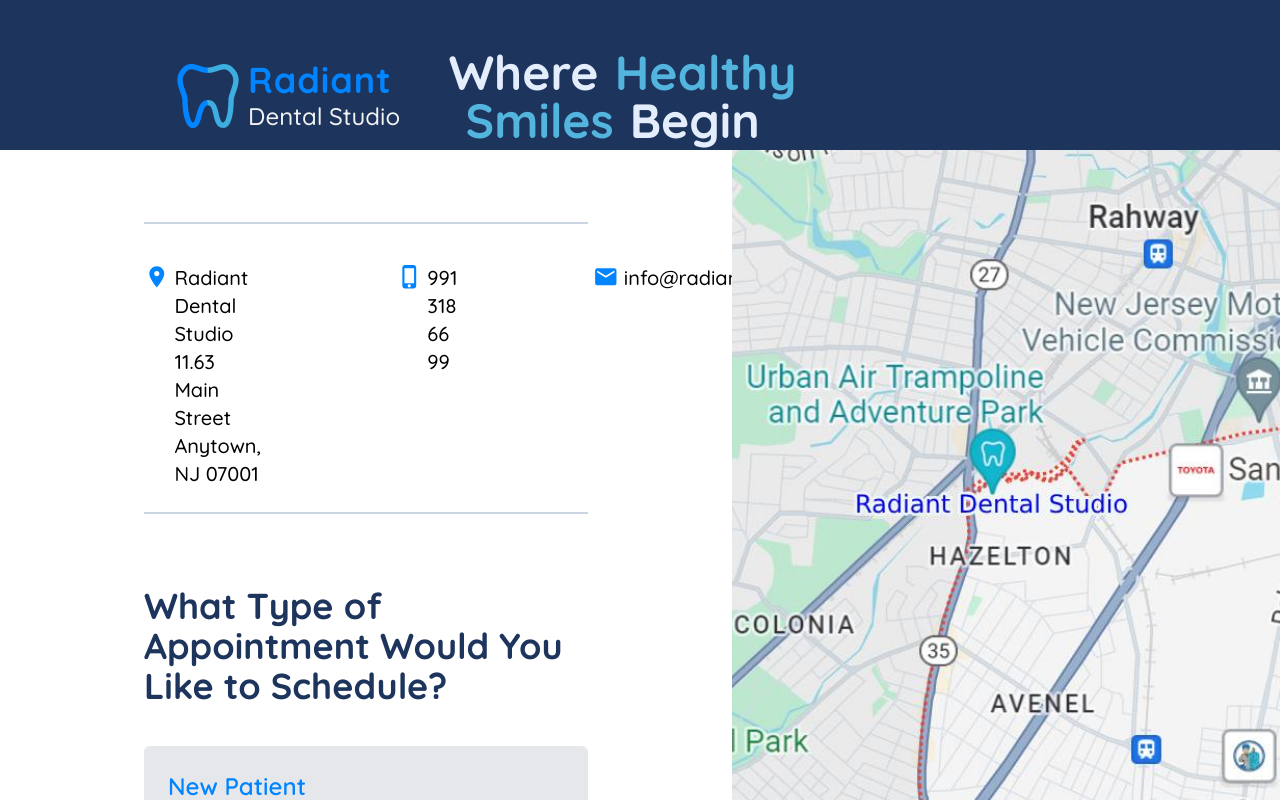
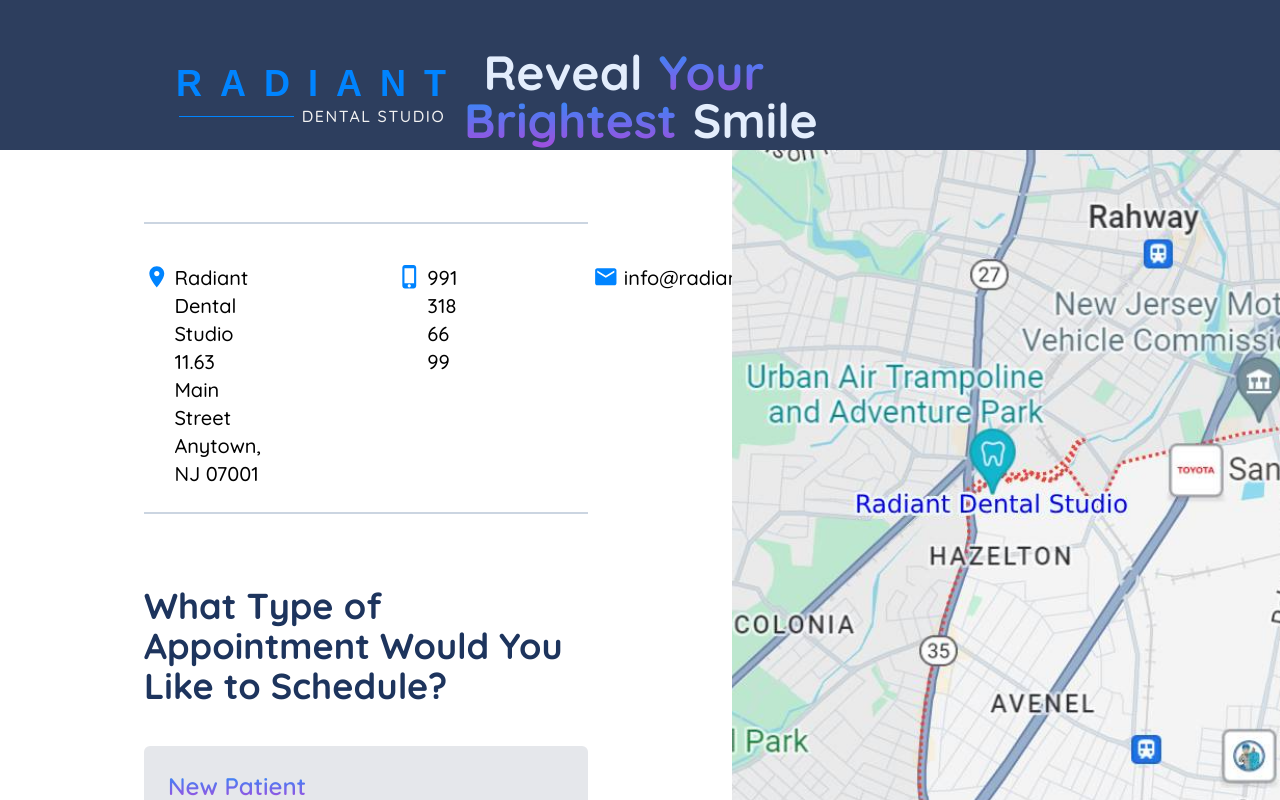
Before and after one commit to sandyFit/Radiant-Studio, a React (Vite) app: page /book in a window 1280 px wide. Built offline with nearby package versions, Linux system fonts and the light colour scheme; a web font is replaced by a local one.

Commit message:
Added the BookingNavbar and BookingFooter components to the booking module

```diff
--- a/src/index.css
+++ b/src/index.css
@@ -192,7 +192,7 @@
 
     .booking-btn {
         @apply w-full p-6 bg-gray-200 hover:bg-gray-300 rounded-md cursor-pointer mt-6 text-2xl font-semibold
-            text-azure text-left
+             text-left
     }
 
 
--- a/src/layouts/BookingFooter.jsx
+++ b/src/layouts/BookingFooter.jsx
@@ -7,9 +7,9 @@
     return (
         <article className='w-full flex flex-col items-center'>
 
-            <div className="bg-spanishBlue w-full h-3 mt-6"></div>
+            <div className="bg-custom-gradient-btn w-full h-3 mt-6"></div>
 
-            <div className="bg-spaceCadet flex flex-col items-end w-full h-auto p-6">
+            <div className="bg-[#2d3e5e] flex flex-col items-end w-full h-auto p-6">
 
                 <div className='flex justify-end w-1/2 text-slate-200 my-6 mr-16 gap-12'>
                 <InstagramIcon
--- a/src/layouts/BookingNavbar.jsx
+++ b/src/layouts/BookingNavbar.jsx
@@ -1,30 +1,24 @@
-import React from 'react'
-import { Link } from 'react-router-dom'
+import React from 'react';
+import Logo from '../components/ui/Logo';
 
 const BookingNavbar = () => {
     return (
 
-        <nav className='bg-spaceCadet py-12 h-[150px]'>
+        <nav className='bg-[#2d3e5e] py-12 h-[150px]'>
             <div className="flex items-center justify-between mx-8 md:mx-24 lg:mx-36 xl:mx-44">
-                <Link to="/" className="flex flex-row items-center space-x-2">
-                    <img src="./logo.png" alt="Radiant's logo" className='h-16' />
-                    <div className='flex flex-col'>
-                        <span className="text-4xl font-bold text-azure tracking-wide">Radiant</span>
-                        <span className='text-2xl font-medium text-white'>Dental Studio</span>
-                    </div>
-                </Link>
+                <Logo/>
 
 
                 <div className="flex">
                     <h2 className='text-center text-white3 text-xl md:text-3xl xl:text-5xl font-bold
                         w-2/3 lg:w-2/4 xl:w-2/4 2xl:w-full'>
                         <span >
-                            Where
-                            <span className='text-spanishBlue' style={{ margin: ' 0 1rem' }}>
-                            Healthy Smiles
+                            Reveal
+                            <span className='app-title' style={{ margin: ' 0 1rem' }}>
+                                Your Brightest
                             </span>
                         </span>
-                        Begin
+                            Smile
                     </h2>
                 </div>
             </div>
--- a/src/pages/booking/OnlineBooking.jsx
+++ b/src/pages/booking/OnlineBooking.jsx
@@ -24,13 +24,13 @@
                         </h2>
                         <div className="space-y-4 mt-4">
                             <button className="booking-btn" onClick={() => navigate('/new-patient-appointment')}>
-                                New Patient
+                                <span className='app-title'>New Patient</span>
                             </button>
                             <button className="booking-btn" onClick={() => navigate('/existing-patient-appointment')}>
-                                Existing Patient
+                                <span className='app-title'>Existing Patient</span>
                             </button>
                             <button className="booking-btn" onClick={() => navigate('/emergency')}>
-                                Emergency/Toothache
+                                <span className='app-title'>Emergency/Toothache</span>
                             </button>
                         </div>
                     </div>
--- a/src/pages/home/Hero.jsx
+++ b/src/pages/home/Hero.jsx
@@ -33,12 +33,12 @@
 
                 <div className="flex gap-10">
 
-                    <button class="group relative overflow-hidden overflow-x-hidden btn-filled px-12 w-72"
+                    <button className="group relative overflow-hidden overflow-x-hidden btn-filled px-12 w-72"
                         onClick={handleClick}
                     >
-                        <span class="relative z-10">Book online</span>
-                        <span class="absolute inset-0 overflow-hidden rounded-md">
-                            <span class="absolute left-0 aspect-square w-full origin-center -translate-x-full rounded-full
+                        <span className="relative z-10">Book online</span>
+                        <span className="absolute inset-0 overflow-hidden rounded-md">
+                            <span className="absolute left-0 aspect-square w-full origin-center -translate-x-full rounded-full
                             bg-blue-500 transition-all duration-500 group-hover:-translate-x-0 group-hover:scale-150">
                             </span>
                         </span>
```
